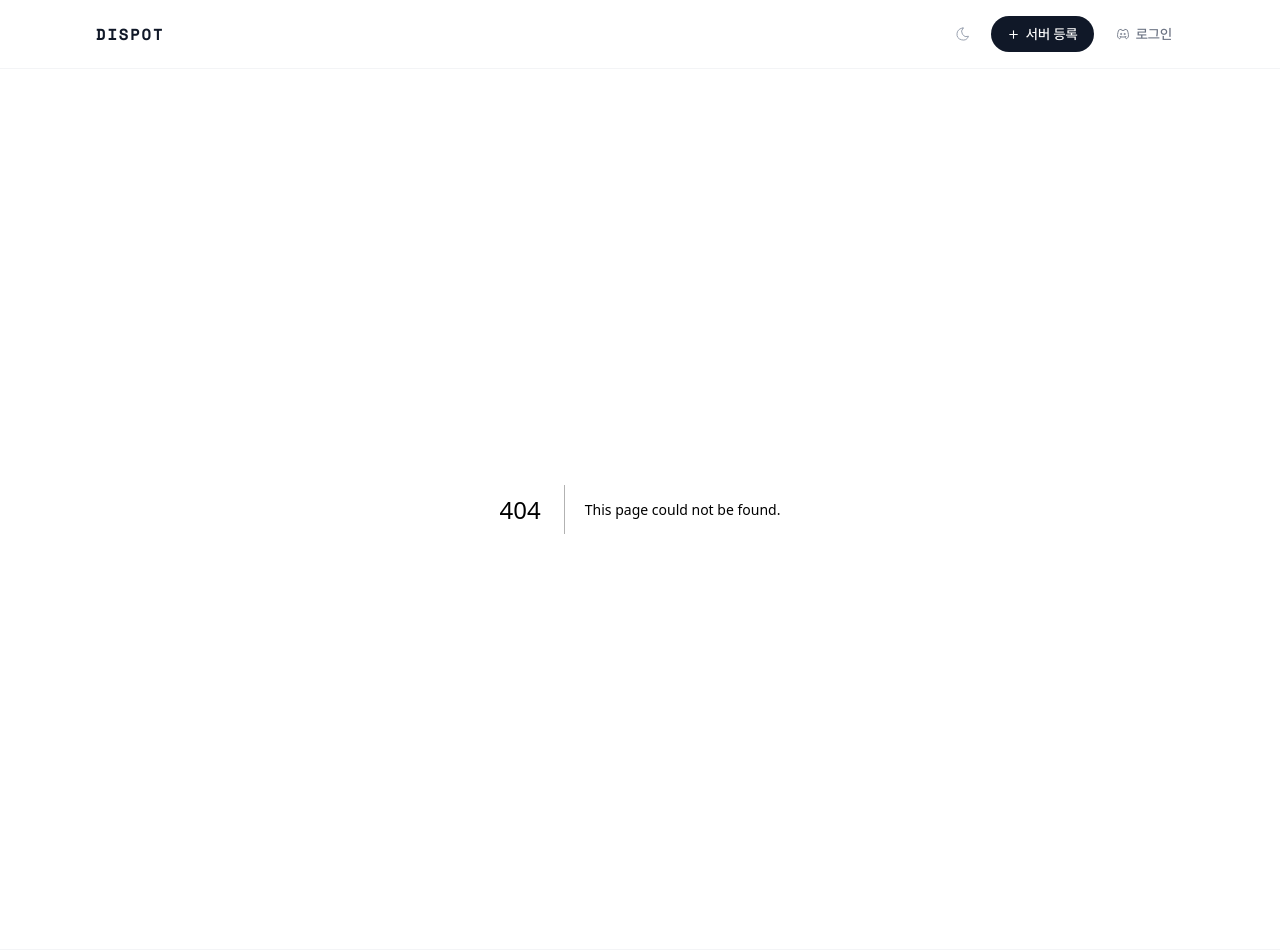
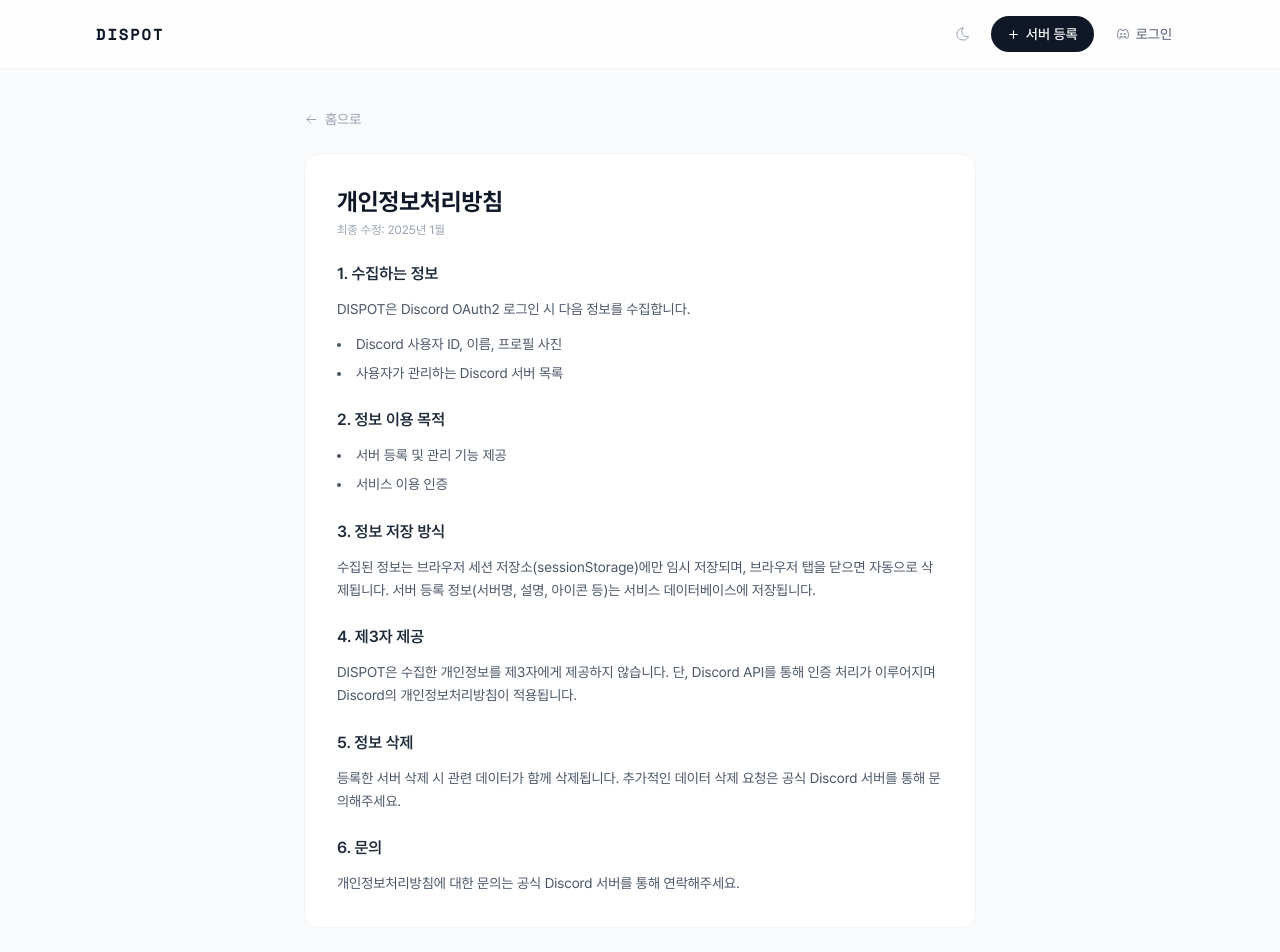
Before and after one commit to enbraining/dispot-frontend, a Next.js app: page /privacy in a window 1280 px wide. Before the commit this address had no page. Shown: the top 952 px of the page. Built offline with nearby package versions, Linux system fonts and the light colour scheme.

Commit message:
feat: 이용약관/개인정보처리방침 페이지 추가, 푸터 링크 추가

```diff
--- /dev/null
+++ b/src/app/privacy/page.tsx
@@ -0,0 +1,69 @@
+import Link from "next/link";
+import { IconArrowLeft } from "@tabler/icons-react";
+
+export const metadata = { title: "개인정보처리방침 — DISPOT" };
+
+export default function PrivacyPage() {
+  return (
+    <div className="max-w-2xl mx-auto flex flex-col gap-6">
+      <Link href="/" className="flex items-center gap-1.5 text-sm text-gray-400 hover:text-gray-700 dark:hover:text-zinc-300 transition-colors w-fit">
+        <IconArrowLeft size={15} stroke={1.5} />
+        홈으로
+      </Link>
+
+      <div className="bg-white dark:bg-zinc-900 rounded-2xl border border-gray-100 dark:border-zinc-800 p-8 flex flex-col gap-6">
+        <div>
+          <h1 className="text-2xl font-bold text-gray-900 dark:text-white">개인정보처리방침</h1>
+          <p className="text-xs text-gray-400 dark:text-zinc-500 mt-1">최종 수정: 2025년 1월</p>
+        </div>
+
+        <section className="flex flex-col gap-3">
+          <h2 className="text-base font-semibold text-gray-800 dark:text-zinc-200">1. 수집하는 정보</h2>
+          <p className="text-sm text-gray-600 dark:text-zinc-400 leading-relaxed">
+            DISPOT은 Discord OAuth2 로그인 시 다음 정보를 수집합니다.
+          </p>
+          <ul className="text-sm text-gray-600 dark:text-zinc-400 leading-relaxed list-disc list-inside flex flex-col gap-1.5">
+            <li>Discord 사용자 ID, 이름, 프로필 사진</li>
+            <li>사용자가 관리하는 Discord 서버 목록</li>
+          </ul>
+        </section>
+
+        <section className="flex flex-col gap-3">
+          <h2 className="text-base font-semibold text-gray-800 dark:text-zinc-200">2. 정보 이용 목적</h2>
+          <ul className="text-sm text-gray-600 dark:text-zinc-400 leading-relaxed list-disc list-inside flex flex-col gap-1.5">
+            <li>서버 등록 및 관리 기능 제공</li>
+            <li>서비스 이용 인증</li>
+          </ul>
+        </section>
+
+        <section className="flex flex-col gap-3">
+          <h2 className="text-base font-semibold text-gray-800 dark:text-zinc-200">3. 정보 저장 방식</h2>
+          <p className="text-sm text-gray-600 dark:text-zinc-400 leading-relaxed">
+            수집된 정보는 브라우저 세션 저장소(sessionStorage)에만 임시 저장되며, 브라우저 탭을 닫으면 자동으로 삭제됩니다. 서버 등록 정보(서버명, 설명, 아이콘 등)는 서비스 데이터베이스에 저장됩니다.
+          </p>
+        </section>
+
+        <section className="flex flex-col gap-3">
+          <h2 className="text-base font-semibold text-gray-800 dark:text-zinc-200">4. 제3자 제공</h2>
+          <p className="text-sm text-gray-600 dark:text-zinc-400 leading-relaxed">
+            DISPOT은 수집한 개인정보를 제3자에게 제공하지 않습니다. 단, Discord API를 통해 인증 처리가 이루어지며 Discord의 개인정보처리방침이 적용됩니다.
+          </p>
+        </section>
+
+        <section className="flex flex-col gap-3">
+          <h2 className="text-base font-semibold text-gray-800 dark:text-zinc-200">5. 정보 삭제</h2>
+          <p className="text-sm text-gray-600 dark:text-zinc-400 leading-relaxed">
+            등록한 서버 삭제 시 관련 데이터가 함께 삭제됩니다. 추가적인 데이터 삭제 요청은 공식 Discord 서버를 통해 문의해주세요.
+          </p>
+        </section>
+
+        <section className="flex flex-col gap-3">
+          <h2 className="text-base font-semibold text-gray-800 dark:text-zinc-200">6. 문의</h2>
+          <p className="text-sm text-gray-600 dark:text-zinc-400 leading-relaxed">
+            개인정보처리방침에 대한 문의는 공식 Discord 서버를 통해 연락해주세요.
+          </p>
+        </section>
+      </div>
+    </div>
+  );
+}
--- /dev/null
+++ b/src/app/terms/page.tsx
@@ -0,0 +1,67 @@
+import Link from "next/link";
+import { IconArrowLeft } from "@tabler/icons-react";
+
+export const metadata = { title: "이용약관 — DISPOT" };
+
+export default function TermsPage() {
+  return (
+    <div className="max-w-2xl mx-auto flex flex-col gap-6">
+      <Link href="/" className="flex items-center gap-1.5 text-sm text-gray-400 hover:text-gray-700 dark:hover:text-zinc-300 transition-colors w-fit">
+        <IconArrowLeft size={15} stroke={1.5} />
+        홈으로
+      </Link>
+
+      <div className="bg-white dark:bg-zinc-900 rounded-2xl border border-gray-100 dark:border-zinc-800 p-8 flex flex-col gap-6">
+        <div>
+          <h1 className="text-2xl font-bold text-gray-900 dark:text-white">이용약관</h1>
+          <p className="text-xs text-gray-400 dark:text-zinc-500 mt-1">최종 수정: 2025년 1월</p>
+        </div>
+
+        <section className="flex flex-col gap-3">
+          <h2 className="text-base font-semibold text-gray-800 dark:text-zinc-200">1. 서비스 소개</h2>
+          <p className="text-sm text-gray-600 dark:text-zinc-400 leading-relaxed">
+            DISPOT은 디스코드 서버를 탐색하고 등록할 수 있는 서버 리스트 서비스입니다. 본 약관은 DISPOT 서비스 이용에 적용됩니다.
+          </p>
+        </section>
+
+        <section className="flex flex-col gap-3">
+          <h2 className="text-base font-semibold text-gray-800 dark:text-zinc-200">2. 이용 조건</h2>
+          <p className="text-sm text-gray-600 dark:text-zinc-400 leading-relaxed">
+            서비스를 이용하기 위해 Discord 계정이 필요하며, Discord 이용약관을 준수해야 합니다. 서버 등록 시 해당 서버의 관리 권한이 있어야 합니다.
+          </p>
+        </section>
+
+        <section className="flex flex-col gap-3">
+          <h2 className="text-base font-semibold text-gray-800 dark:text-zinc-200">3. 금지 행위</h2>
+          <ul className="text-sm text-gray-600 dark:text-zinc-400 leading-relaxed list-disc list-inside flex flex-col gap-1.5">
+            <li>타인의 서버를 무단으로 등록하는 행위</li>
+            <li>허위 또는 오해를 유발하는 서버 정보 등록</li>
+            <li>불법적이거나 유해한 콘텐츠를 포함한 서버 홍보</li>
+            <li>서비스를 통한 스팸 또는 어뷰징 행위</li>
+          </ul>
+        </section>
+
+        <section className="flex flex-col gap-3">
+          <h2 className="text-base font-semibold text-gray-800 dark:text-zinc-200">4. 서비스 변경 및 중단</h2>
+          <p className="text-sm text-gray-600 dark:text-zinc-400 leading-relaxed">
+            DISPOT은 사전 고지 없이 서비스의 일부 또는 전체를 변경하거나 중단할 수 있습니다.
+          </p>
+        </section>
+
+        <section className="flex flex-col gap-3">
+          <h2 className="text-base font-semibold text-gray-800 dark:text-zinc-200">5. 면책 조항</h2>
+          <p className="text-sm text-gray-600 dark:text-zinc-400 leading-relaxed">
+            DISPOT은 등록된 서버의 콘텐츠에 대해 책임을 지지 않습니다. 서비스 이용 중 발생하는 손해에 대해 DISPOT은 법적 범위 내에서 책임을 제한합니다.
+          </p>
+        </section>
+
+        <section className="flex flex-col gap-3">
+          <h2 className="text-base font-semibold text-gray-800 dark:text-zinc-200">6. 문의</h2>
+          <p className="text-sm text-gray-600 dark:text-zinc-400 leading-relaxed">
+            이용약관에 대한 문의는 공식 Discord 서버를 통해 연락해주세요.
+          </p>
+        </section>
+      </div>
+    </div>
+  );
+}
--- a/src/components/Footer.tsx
+++ b/src/components/Footer.tsx
@@ -1,8 +1,14 @@
+import Link from "next/link";
+
 export default function Footer() {
   return (
     <footer className="w-full border-t border-gray-100 dark:border-zinc-800">
       <div className="max-w-6xl mx-auto px-5 sm:px-8 py-6 flex items-center justify-between text-xs text-gray-400 dark:text-zinc-500">
+        <div className="flex items-center gap-4">
           <span>© 2025 DISPOT</span>
+          <Link href="/terms" className="hover:text-gray-600 dark:hover:text-zinc-300 transition-colors">이용약관</Link>
+          <Link href="/privacy" className="hover:text-gray-600 dark:hover:text-zinc-300 transition-colors">개인정보처리방침</Link>
+        </div>
         <a
           href="https://discord.gg/JeXVEvbJZp"
           target="_blank"
```
Lines whose indentation alone changed are shown as unchanged.
